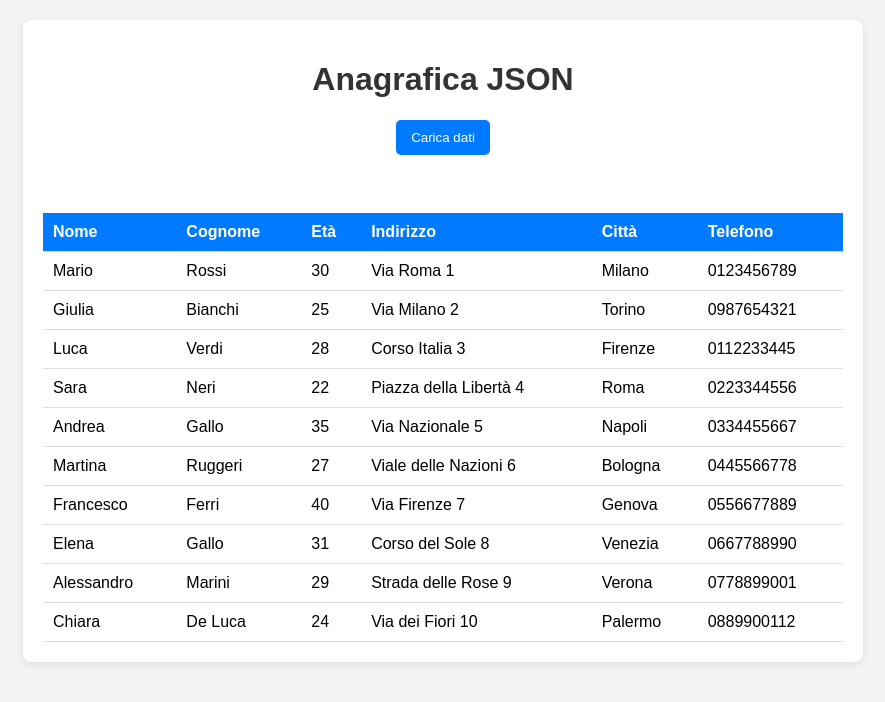
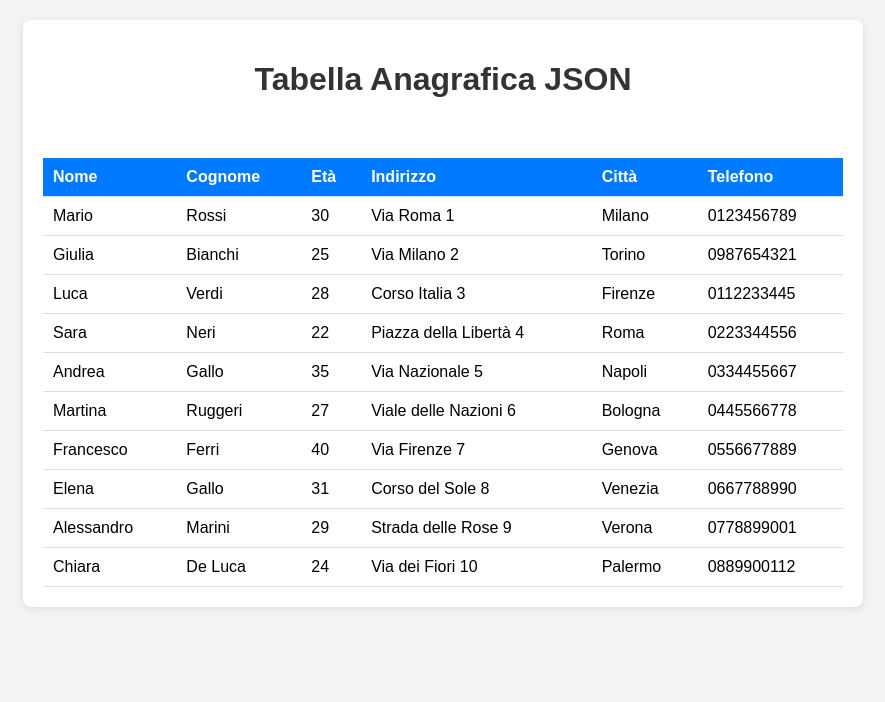
Before and after one commit to teobongi/teobongi, a plain HTML site: page lettore.html in a window 1280 px wide. Shown: the whole page, without its empty margins (197-1082 px from the left). Drawn offline with Linux system fonts and the light colour scheme.

Commit message:
Update lettore.html

```diff
--- a/lettore.html
+++ b/lettore.html
@@ -5,8 +5,7 @@
     <body>
         <div class="generale">
             <div class="form">
-                <h1 class="Titolo"> Anagrafica JSON </h1>
-                <input type="button" onclick="caricaDati()" value="Carica dati">
+                <h1 class="Titolo"> Tabella Anagrafica JSON </h1>
             </div>
             <br>
             <table id="tabella" style="visibility: hidden;">
```
